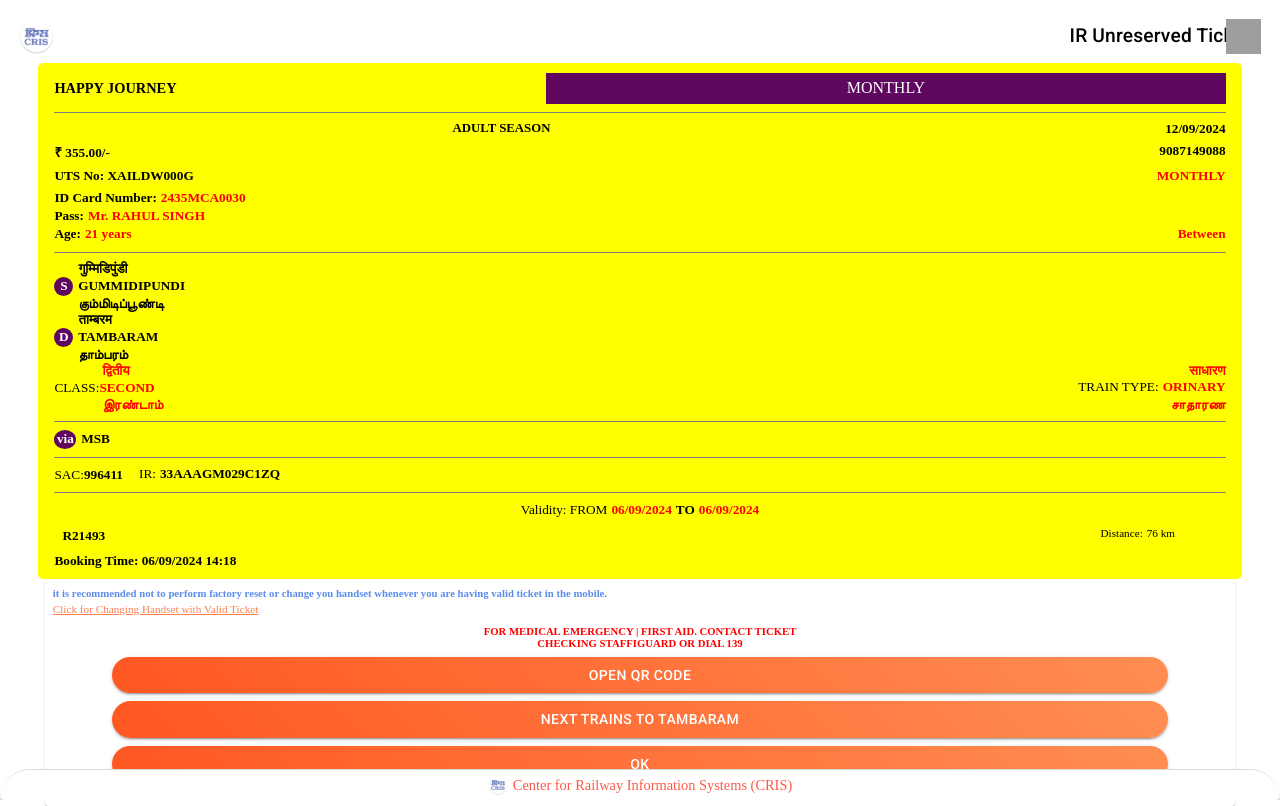
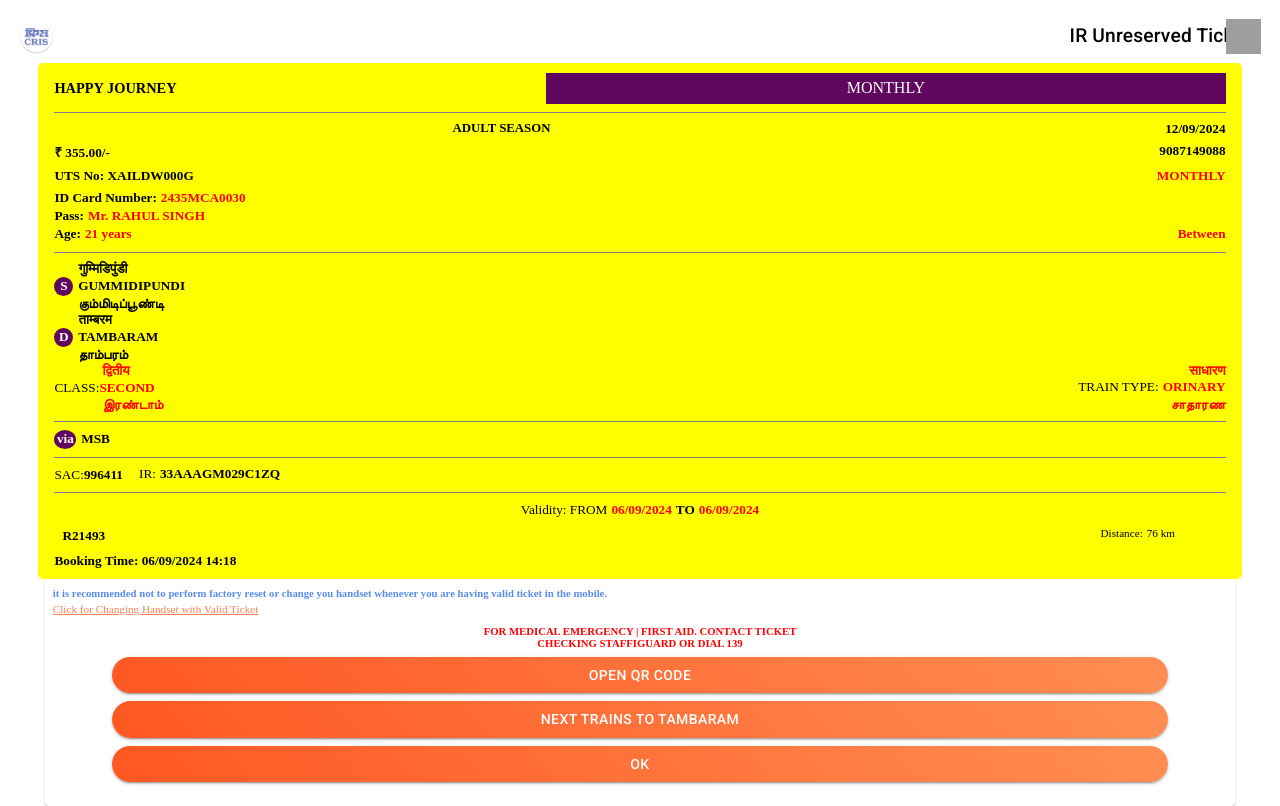
Before and after one commit to Rahul-Dev24/UTS-FrontEnd, a React (Vite) app: page /viewTicket in a window 1280 px wide. Built offline with nearby package versions, Linux system fonts and the light colour scheme; grey boxes are pictures that could not be loaded; a web font is replaced by a local one.

Commit message:
footer removed

```diff
--- a/src/Layout/ShowTicket/ViewTicket.tsx
+++ b/src/Layout/ShowTicket/ViewTicket.tsx
@@ -332,7 +332,7 @@
           </Button>
         </div>
       </Card >
-      <Footer version={1} />
+{/*       <Footer version={1} /> */}
     </>
   );
 };
```
